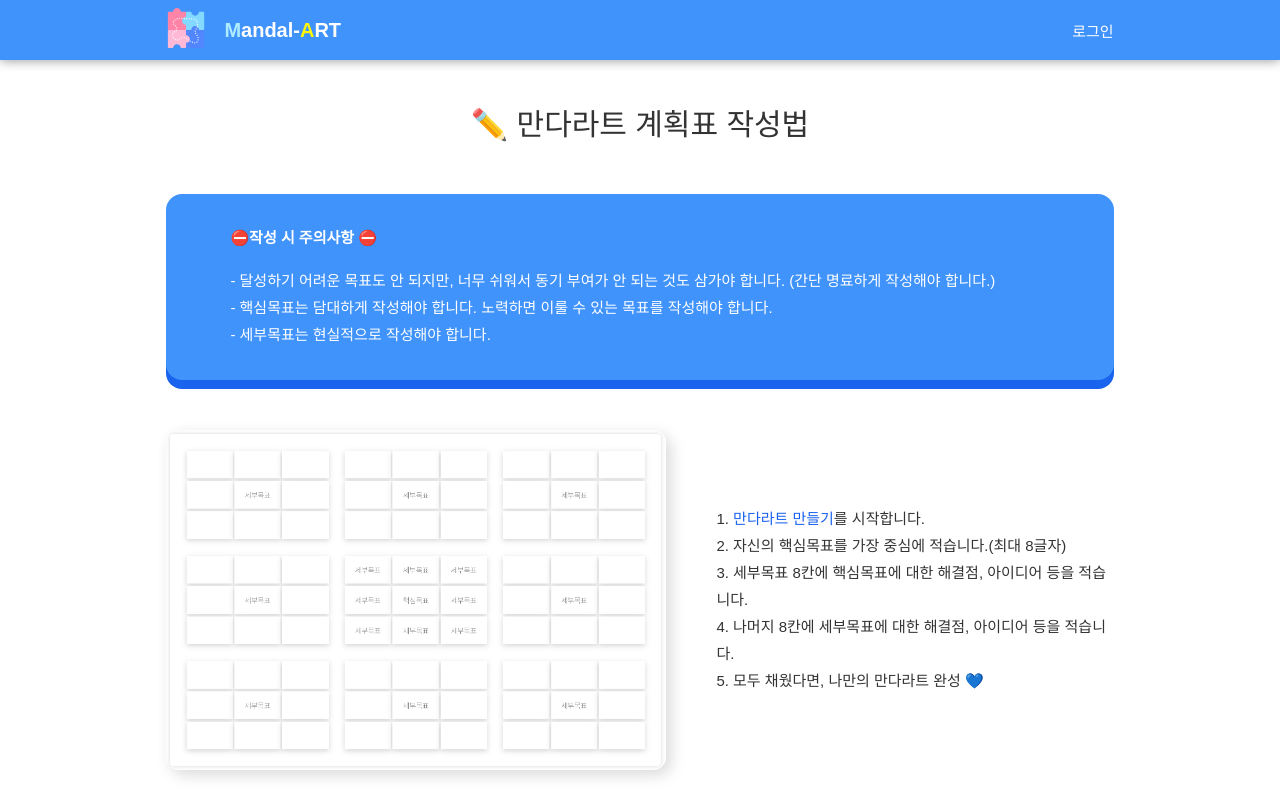
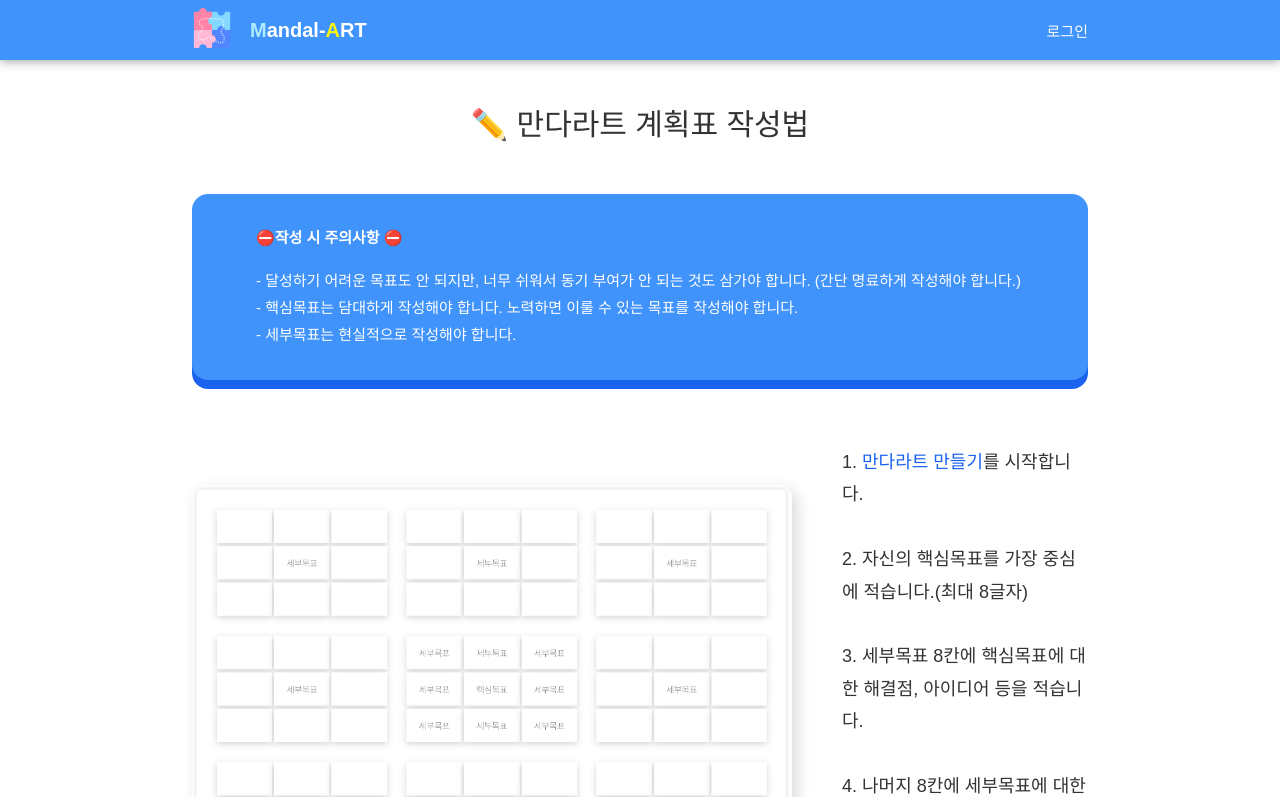
Before and after one commit to yoonjoohye/mandal-art, a React (Create React App) app: page /guide in a window 1280 px wide. Shown: the top 797 px of the page. Built offline with nearby package versions, Linux system fonts and the light colour scheme; a web font is replaced by a local one.

Commit message:
[fix] 가이드 변경 및 헤더 색 변경

```diff
--- a/src/components/header/Header.js
+++ b/src/components/header/Header.js
@@ -92,10 +92,9 @@ class Header extends Component {
                         {
                             userInfo ?
                                 <>
-                                    <img className="cursor-pointer profile-img" src={userInfo.user.photoURL}/>
-                                    <span className="font-white cursor-pointer" onClick={this.onLogout}>로그아웃</span>
-
-                                    {/*<Nav userInfo={userInfo.user}/>*/}
+                                    <img className="cursor-pointer profile-img" src={userInfo.user.photoURL} onClick={this.onNav}/>
+                                    {/*<span className="font-white cursor-pointer" onClick={this.onLogout}>로그아웃</span>*/}
+                                    {nav}
                                 </>
                                 : <span className="font-white cursor-pointer" onClick={this.onLogin}>로그인</span>
                         }
--- a/src/components/home/Home.js
+++ b/src/components/home/Home.js
@@ -16,15 +16,14 @@ class Home extends Component {
                     </Link>
                 </div>
                 <div className="h-100 container flex flex-col items-center justify-center">
-                    <div className="box-round bg-pink shadow px-2 py-1 font-lg font-white mb-100">만다라트 (Mandal-Art)</div>
+                    <div className="box-round bg-blue shadow px-2 py-1 font-lg font-white mb-100">만다라트 (Mandal-Art)
+                    </div>
                     <div className=" flex flex-col-m justify-between items-center">
-
                         <>
                             <img className="mandal-img shadow mr-50"
                                  src={require('../../images/mandal-otani.png')}/>
                         </>
                         <div>
-
                             <div className="py-1 border-bottom">
                                 <div className="inline-block text-center box-title bg-blue font-bold yellow mb-20">
                                     만다라트란?
@@ -32,7 +31,8 @@ class Home extends Component {
                                 <p className="font-light">
                                     만다라트(Mandal-Art) 기법은 일본의 '이마이즈미 히로아키'가 구상했습니다.<br/>
                                     Manda(본질의 깨달음)+la(성취)+art(기술)의 합성어로 '목적을 달성하는 기술'을 뜻합니다.<br/>
-                                핵심목표를 세우고 이에 대한 해결점, 아이디어, 생각들을 확산해 나가는 형태로, <span className="font-bold">목표를 계획하거나 아이디어를 구체화</span> 할 때 아주 유용하게 활용할 수
+                                    핵심목표를 세우고 이에 대한 해결점, 아이디어, 생각들을 확산해 나가는 형태로, <span className="font-bold">목표를 계획하거나 아이디어를 구체화</span> 할
+                                    때 아주 유용하게 활용할 수
                                     있습니다.
                                 </p>
                             </div>
--- a/src/components/mandal/Guide.js
+++ b/src/components/mandal/Guide.js
@@ -30,14 +30,12 @@ class Guide extends Component {
                                 <img className="mandal-img shadow mr-50" src={require('../../images/mandal.png')}/>
                             </>
 
-                            <p className="px-1 font-light">
-
-                                <span className="font-medium">1.</span> <Link className="font-blue font-medium" to="/write">만다라트 만들기</Link>를 시작합니다.<br/>
-                                <span className="font-medium">2.</span> 자신의 핵심목표를 가장 중심에 적습니다.(최대 8글자)<br/>
-                                <span className="font-medium">3.</span> 세부목표 8칸에 핵심목표에 대한 해결점, 아이디어 등을 적습니다.<br/>
-                                <span className="font-medium">4.</span> 나머지 8칸에 세부목표에 대한 해결점, 아이디어 등을 적습니다.<br/>
+                            <p className="px-1 font-xmd">
+                                <span className="font-medium">1.</span> <Link className="font-blue font-medium" to="/write">만다라트 만들기</Link>를 시작합니다.<br/><br/>
+                                <span className="font-medium">2.</span> 자신의 핵심목표를 가장 중심에 적습니다.(최대 8글자)<br/><br/>
+                                <span className="font-medium">3.</span> 세부목표 8칸에 핵심목표에 대한 해결점, 아이디어 등을 적습니다.<br/><br/>
+                                <span className="font-medium">4.</span> 나머지 8칸에 세부목표에 대한 해결점, 아이디어 등을 적습니다.<br/><br/>
                                 <span className="font-medium">5.</span> 모두 채웠다면, 나만의 만다라트 완성 💙
-
                             </p>
                         </div>
 
--- a/src/css/Font.scss
+++ b/src/css/Font.scss
@@ -17,6 +17,12 @@
     font-size:30px;
     @media(max-width:480px){
       font-size:20px;
+    }
+  }
+  &-xmd{
+    font-size:18px;
+    @media(max-width:480px){
+      font-size:15px;
     }
   }
   &-sm{
--- a/src/css/Position.scss
+++ b/src/css/Position.scss
@@ -1,6 +1,6 @@
 .container{
-  padding-right: 13%;
-  padding-left: 13%;
+  padding-right: 15%;
+  padding-left: 15%;
   @media(max-width:480px){
     padding-right: 5%;
     padding-left: 5%;
--- a/src/css/layout/Header.scss
+++ b/src/css/layout/Header.scss
@@ -8,8 +8,8 @@
     }
     &-container {
         height:60px;
-        padding-right: 13%;
-        padding-left: 13%;
+        padding-right: 15%;
+        padding-left: 15%;
         @media(max-width:480px){
             padding-right:5%;
             padding-left:5%;
--- a/src/css/layout/MandalArt.scss
+++ b/src/css/layout/MandalArt.scss
@@ -106,7 +106,8 @@
     border-radius:50%;
   }
   &-img{
-    width:500px;
+    width:600px;
+
     border-radius: 0.8rem;
     box-shadow: 5px 5px 15px #1a63ee91;
     &.shadow{
```
Lines whose indentation alone changed are shown as unchanged.
